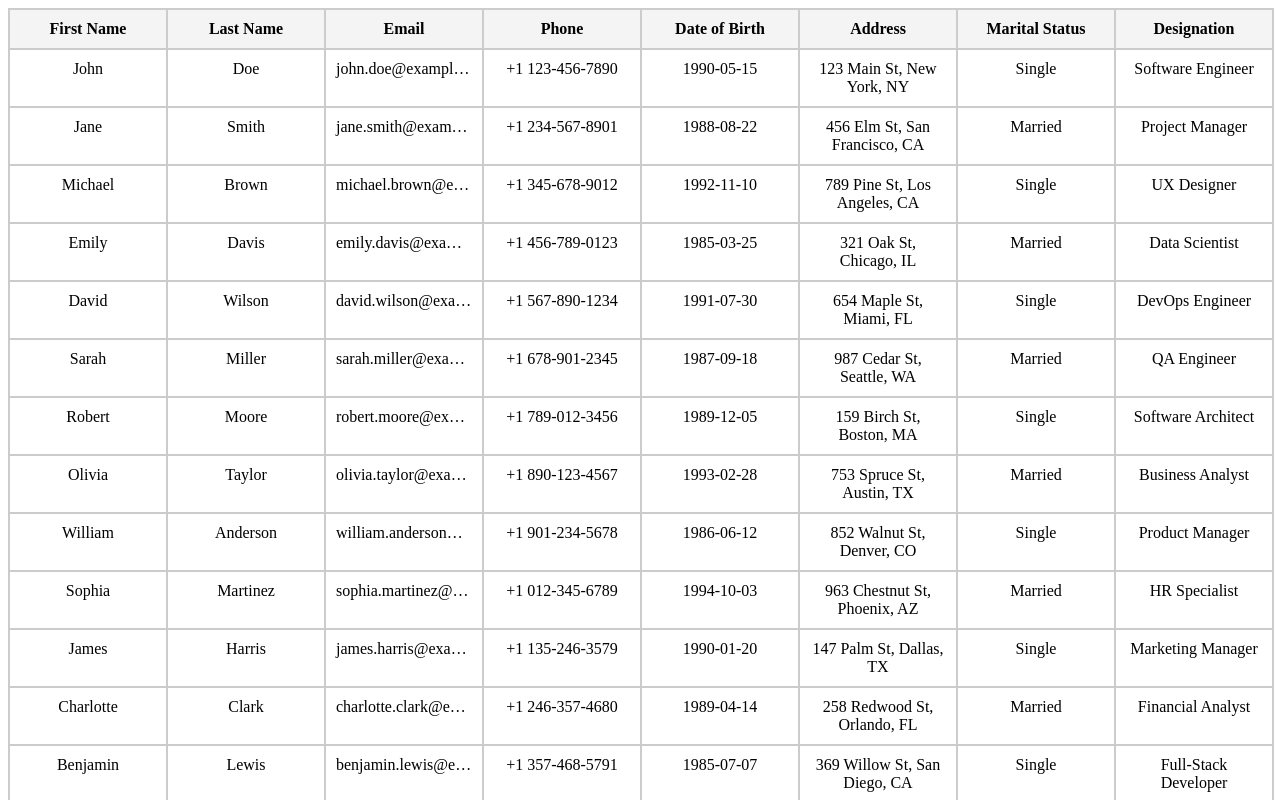
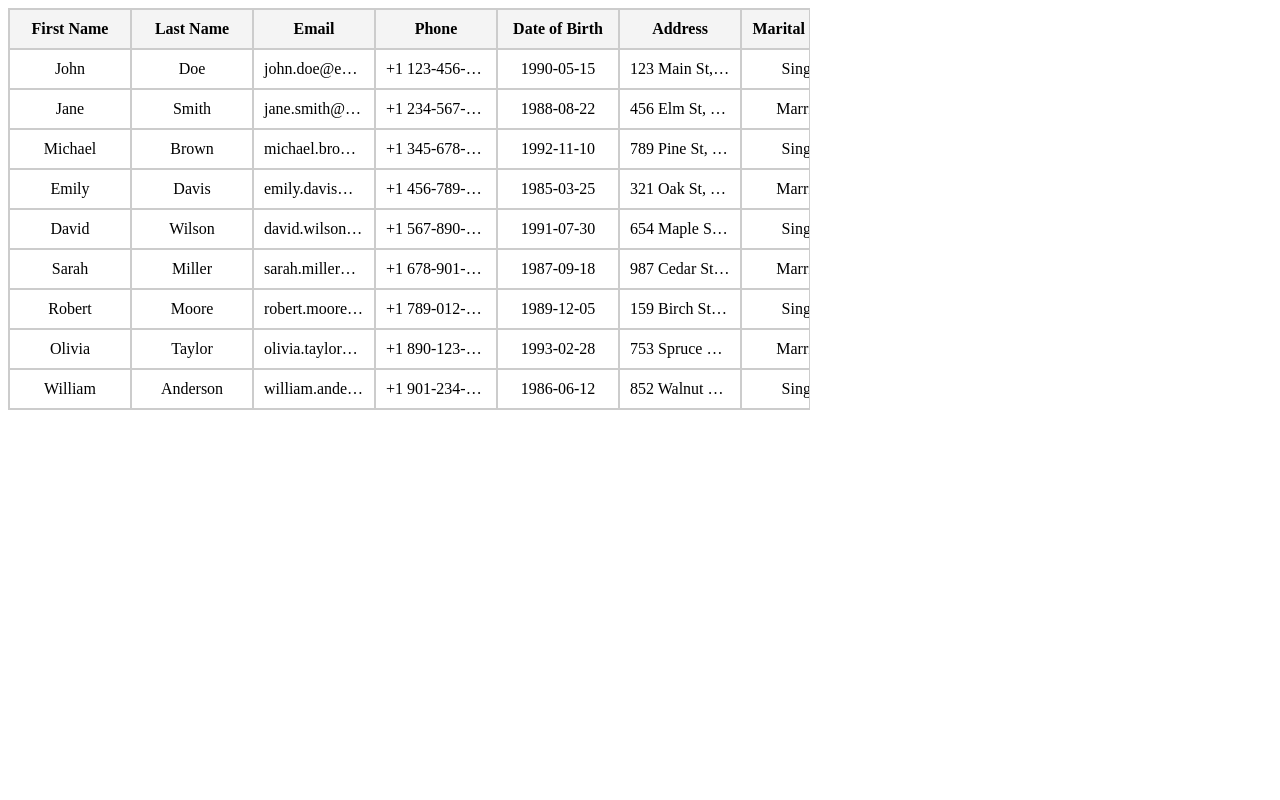
Before and after one commit to Shafin960/Table, an Angular app: page / in a window 1280 px wide. Shown: the top 800 px of the page. Built offline with nearby package versions, Linux system fonts and the light colour scheme.

Commit message:
Pain JottoShob!!!!

```diff
--- a/src/app/app.component.css
+++ b/src/app/app.component.css
@@ -1,14 +1,19 @@
 .table {
     display: flex;
     flex-direction: column;
-    width: 100%;
+    width: 800px;
     border: 1px solid #ccc;
+    height: 400px;
+    overflow: scroll;
   }
 
 .table-header {
     display: flex;
     background-color: #f4f4f4;
     font-weight: bold;
+    position: sticky;
+    top: 0;
+    z-index: 2;
 }
 
 .header-item,
@@ -19,6 +24,8 @@
     text-align: center;
     text-overflow: ellipsis;
     overflow: hidden;
+    white-space: nowrap;
+    min-width: 100px;
 }
 
 .table-body {
@@ -33,3 +40,9 @@
 .table-row:hover {
     background-color: #f1f1f1;
 }
+
+.header-item:first-child,
+.table-cell:first-child {
+    position: sticky;
+    left: 0;
+}
```
